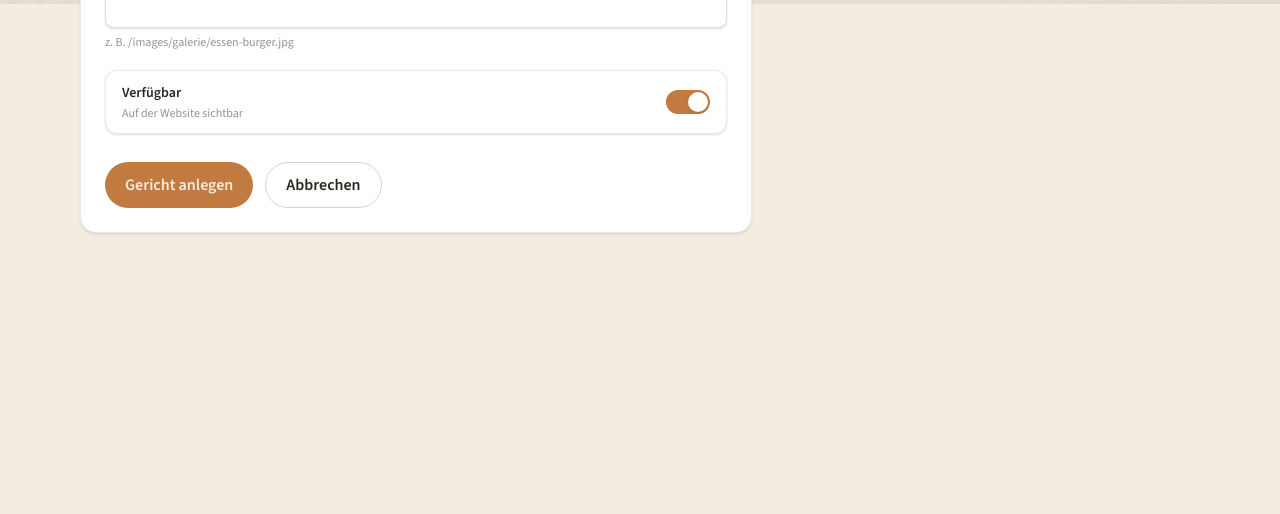
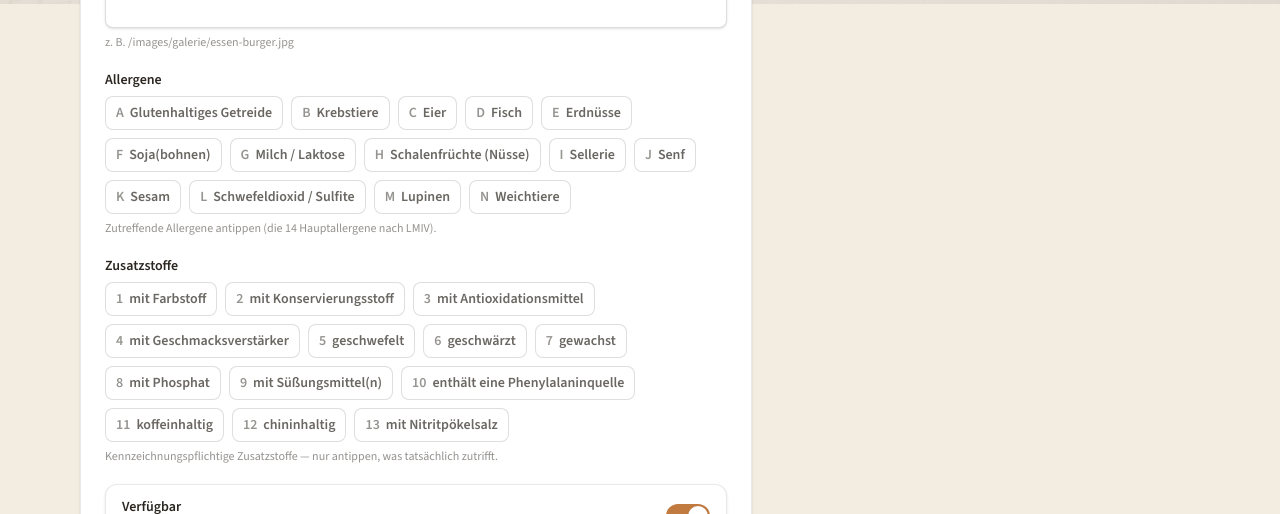
Before and after one commit to nineh90/das_landhaus, a Next.js app: page /admin/speisekarte/neu in a window 1280 px wide. Shown: the part 796-1310 px from the top of the page. Before the commit the page ends 1061 px from the top, so only its background shows below. Built offline with nearby package versions, Linux system fonts and the light colour scheme; no server answers; the database is empty.

Commit message:
Alergen Feautre Admin Panel

```diff
--- a/app/(admin)/admin/(app)/speisekarte/[id]/page.tsx
+++ b/app/(admin)/admin/(app)/speisekarte/[id]/page.tsx
@@ -35,6 +35,8 @@ export default async function GerichtBearbeitenSeite({
             verfuegbar: gericht.verfuegbar,
             bild: gericht.bild ?? "",
             reihenfolge: gericht.reihenfolge,
+            allergene: gericht.allergene as never,
+            zusatzstoffe: gericht.zusatzstoffe as never,
           }}
         />
       </Karte>
--- a/app/(admin)/admin/(app)/speisekarte/actions.ts
+++ b/app/(admin)/admin/(app)/speisekarte/actions.ts
@@ -43,6 +43,8 @@ function aufbereiten(d: ReturnType<typeof gerichtSchema.parse>) {
     verfuegbar: d.verfuegbar,
     bild: d.bild?.trim() || null,
     reihenfolge: d.reihenfolge,
+    allergene: d.allergene,
+    zusatzstoffe: d.zusatzstoffe,
   };
 }
 
--- a/components/admin/GerichtFormular.tsx
+++ b/components/admin/GerichtFormular.tsx
@@ -5,7 +5,7 @@ import { useRouter } from "next/navigation";
 import { useForm } from "react-hook-form";
 import { zodResolver } from "@hookform/resolvers/zod";
 import { z } from "zod";
-import { gerichtSchema, GERICHT_BEREICHE } from "@/lib/schemas";
+import { gerichtSchema, GERICHT_BEREICHE, ALLERGENE, ZUSATZSTOFFE } from "@/lib/schemas";
 import {
   Feld,
   Schalter,
@@ -45,6 +45,8 @@ export default function GerichtFormular({
   const {
     register,
     handleSubmit,
+    watch,
+    setValue,
     formState: { errors, isSubmitting },
   } = useForm<Eingabe, unknown, Ausgabe>({
     resolver: zodResolver(gerichtSchema),
@@ -57,9 +59,23 @@ export default function GerichtFormular({
       verfuegbar: true,
       bild: "",
       reihenfolge: 0,
+      allergene: [],
+      zusatzstoffe: [],
       ...standard,
     },
   });
+
+  // Allergene/Zusatzstoffe werden als String-Arrays gepflegt (Chip-Auswahl statt
+  // klassischem Input) — daher watch/setValue statt register.
+  const allergene = watch("allergene") ?? [];
+  const zusatzstoffe = watch("zusatzstoffe") ?? [];
+  const umschalten = (feld: "allergene" | "zusatzstoffe", code: string) => {
+    const aktuell = (feld === "allergene" ? allergene : zusatzstoffe) as string[];
+    const neu = aktuell.includes(code)
+      ? aktuell.filter((c) => c !== code)
+      : [...aktuell, code];
+    setValue(feld, neu as never, { shouldDirty: true });
+  };
 
   const onSubmit = handleSubmit(async (werte) => {
     setServerFehler(undefined);
@@ -149,6 +165,62 @@ export default function GerichtFormular({
         <input id="bild" className={inputKlasse} {...register("bild")} />
       </Feld>
 
+      <Feld
+        label="Allergene"
+        hint="Zutreffende Allergene antippen (die 14 Hauptallergene nach LMIV)."
+      >
+        <div className="flex flex-wrap gap-2">
+          {ALLERGENE.map((a) => {
+            const aktiv = allergene.includes(a.code);
+            return (
+              <button
+                key={a.code}
+                type="button"
+                onClick={() => umschalten("allergene", a.code)}
+                aria-pressed={aktiv}
+                title={a.label}
+                className={`inline-flex items-center gap-1.5 rounded-lg border px-2.5 py-1.5 text-sm font-semibold transition-colors ${
+                  aktiv
+                    ? "border-akzent bg-akzent text-creme"
+                    : "border-tinte/15 bg-white text-tinte/70 hover:border-akzent"
+                }`}
+              >
+                <span className="opacity-70">{a.kuerzel}</span>
+                <span>{a.label}</span>
+              </button>
+            );
+          })}
+        </div>
+      </Feld>
+
+      <Feld
+        label="Zusatzstoffe"
+        hint="Kennzeichnungspflichtige Zusatzstoffe — nur antippen, was tatsächlich zutrifft."
+      >
+        <div className="flex flex-wrap gap-2">
+          {ZUSATZSTOFFE.map((z) => {
+            const aktiv = zusatzstoffe.includes(z.code);
+            return (
+              <button
+                key={z.code}
+                type="button"
+                onClick={() => umschalten("zusatzstoffe", z.code)}
+                aria-pressed={aktiv}
+                title={z.label}
+                className={`inline-flex items-center gap-1.5 rounded-lg border px-2.5 py-1.5 text-sm font-semibold transition-colors ${
+                  aktiv
+                    ? "border-akzent bg-akzent text-creme"
+                    : "border-tinte/15 bg-white text-tinte/70 hover:border-akzent"
+                }`}
+              >
+                <span className="opacity-70">{z.kuerzel}</span>
+                <span>{z.label}</span>
+              </button>
+            );
+          })}
+        </div>
+      </Feld>
+
       <Schalter
         label="Verfügbar"
         beschreibung="Auf der Website sichtbar"
--- a/lib/content.ts
+++ b/lib/content.ts
@@ -32,6 +32,8 @@ function zuGericht(g: PrismaGericht): Gericht {
     verfuegbar: g.verfuegbar,
     bild: g.bild,
     reihenfolge: g.reihenfolge,
+    allergene: g.allergene,
+    zusatzstoffe: g.zusatzstoffe,
   };
 }
 
--- a/lib/data/gerichte.ts
+++ b/lib/data/gerichte.ts
@@ -13,7 +13,10 @@ import type { Gericht } from "@/types";
  * `kategorie` steuert die Gruppierung, `reihenfolge` die Sortierung innerhalb
  * einer Kategorie. Die Kategorie-Reihenfolge ist in lib/content.ts hinterlegt.
  */
-export const gerichte: Gericht[] = [
+// Allergene/Zusatzstoffe sind hier bewusst NICHT erfasst (Erhebung erfolgt im
+// Admin). Beim Seed greifen die DB-Defaults (leere Arrays), daher aus dem Typ
+// ausgeklammert statt in jedem Eintrag mitzuführen.
+export const gerichte: Omit<Gericht, "allergene" | "zusatzstoffe">[] = [
   // ======================= RESTAURANT =======================
 
   // ---------- Antipasti ----------
--- a/lib/schemas.ts
+++ b/lib/schemas.ts
@@ -32,6 +32,51 @@ export type PasswortAendernFormular = z.input<typeof passwortAendernSchema>;
 
 export const GERICHT_BEREICHE = ["restaurant", "imbiss"] as const;
 
+/**
+ * Die 14 Hauptallergene (LMIV/EU 1169/2011, Anhang II) und die
+ * kennzeichnungspflichtigen Zusatzstoffe. `code` wird sprachneutral in der DB
+ * gespeichert; `label` ist der deutsche Anzeigename (später via Wörterbuch
+ * übersetzbar), `kuerzel` das Karten-Kürzel (A–N bzw. 1–13).
+ */
+export const ALLERGENE = [
+  { code: "glutenhaltiges_getreide", kuerzel: "A", label: "Glutenhaltiges Getreide" },
+  { code: "krebstiere", kuerzel: "B", label: "Krebstiere" },
+  { code: "eier", kuerzel: "C", label: "Eier" },
+  { code: "fisch", kuerzel: "D", label: "Fisch" },
+  { code: "erdnuesse", kuerzel: "E", label: "Erdnüsse" },
+  { code: "soja", kuerzel: "F", label: "Soja(bohnen)" },
+  { code: "milch", kuerzel: "G", label: "Milch / Laktose" },
+  { code: "schalenfruechte", kuerzel: "H", label: "Schalenfrüchte (Nüsse)" },
+  { code: "sellerie", kuerzel: "I", label: "Sellerie" },
+  { code: "senf", kuerzel: "J", label: "Senf" },
+  { code: "sesam", kuerzel: "K", label: "Sesam" },
+  { code: "schwefeldioxid_sulfite", kuerzel: "L", label: "Schwefeldioxid / Sulfite" },
+  { code: "lupinen", kuerzel: "M", label: "Lupinen" },
+  { code: "weichtiere", kuerzel: "N", label: "Weichtiere" },
+] as const;
+
+export const ZUSATZSTOFFE = [
+  { code: "farbstoff", kuerzel: "1", label: "mit Farbstoff" },
+  { code: "konservierungsstoff", kuerzel: "2", label: "mit Konservierungsstoff" },
+  { code: "antioxidationsmittel", kuerzel: "3", label: "mit Antioxidationsmittel" },
+  { code: "geschmacksverstaerker", kuerzel: "4", label: "mit Geschmacksverstärker" },
+  { code: "geschwefelt", kuerzel: "5", label: "geschwefelt" },
+  { code: "geschwaerzt", kuerzel: "6", label: "geschwärzt" },
+  { code: "gewachst", kuerzel: "7", label: "gewachst" },
+  { code: "phosphat", kuerzel: "8", label: "mit Phosphat" },
+  { code: "suessungsmittel", kuerzel: "9", label: "mit Süßungsmittel(n)" },
+  { code: "phenylalaninquelle", kuerzel: "10", label: "enthält eine Phenylalaninquelle" },
+  { code: "koffeinhaltig", kuerzel: "11", label: "koffeinhaltig" },
+  { code: "chininhaltig", kuerzel: "12", label: "chininhaltig" },
+  { code: "nitritpoekelsalz", kuerzel: "13", label: "mit Nitritpökelsalz" },
+] as const;
+
+export type AllergenCode = (typeof ALLERGENE)[number]["code"];
+export type ZusatzstoffCode = (typeof ZUSATZSTOFFE)[number]["code"];
+
+const ALLERGEN_CODES = ALLERGENE.map((a) => a.code) as [AllergenCode, ...AllergenCode[]];
+const ZUSATZSTOFF_CODES = ZUSATZSTOFFE.map((z) => z.code) as [ZusatzstoffCode, ...ZusatzstoffCode[]];
+
 // Kategorien sind bewusst FREI wählbar (keine feste Liste): Die Speisekarte
 // entwickelt sich, und der Betreiber soll Kategorien selbst anlegen und
 // umbenennen können. Das Formular schlägt die bereits vorhandenen Kategorien
@@ -48,6 +93,8 @@ export const gerichtSchema = z.object({
   verfuegbar: z.boolean().default(true),
   bild: z.string().trim().max(500).optional().default(""),
   reihenfolge: z.number().int("Ganze Zahl erwartet.").min(0).max(9999).default(0),
+  allergene: z.array(z.enum(ALLERGEN_CODES)).default([]),
+  zusatzstoffe: z.array(z.enum(ZUSATZSTOFF_CODES)).default([]),
 });
 export type GerichtFormular = z.input<typeof gerichtSchema>;
 
--- a/messages/de.json
+++ b/messages/de.json
@@ -32,7 +32,7 @@
   },
   "kontakt": {
     "reservierenTitel": "Tisch reservieren",
-    "reservierenText": "Reservierungen nehmen wir gern telefonisch oder per WhatsApp entgegen.",
+    "reservierenText": "Reservierungen und Anfragen nehmen wir gern entgegen — schreib uns einfach.",
     "anrufen": "Anrufen",
     "whatsapp": "Per WhatsApp schreiben",
     "email": "E-Mail schreiben"
--- a/messages/en.json
+++ b/messages/en.json
@@ -28,7 +28,7 @@
   },
   "kontakt": {
     "reservierenTitel": "Reserve a table",
-    "reservierenText": "We're happy to take your reservation by phone or WhatsApp.",
+    "reservierenText": "We're happy to take your reservations and enquiries — just drop us a line.",
     "anrufen": "Call",
     "whatsapp": "Message us on WhatsApp",
     "email": "Send us an email"
--- a/messages/nl.json
+++ b/messages/nl.json
@@ -28,7 +28,7 @@
   },
   "kontakt": {
     "reservierenTitel": "Een tafel reserveren",
-    "reservierenText": "We nemen je reservering graag telefonisch of via WhatsApp aan.",
+    "reservierenText": "Reserveringen en aanvragen nemen we graag aan — stuur ons gerust een bericht.",
     "anrufen": "Bellen",
     "whatsapp": "Stuur ons een WhatsApp",
     "email": "Stuur ons een e-mail"
--- a/package.json
+++ b/package.json
@@ -4,7 +4,7 @@
   "private": true,
   "scripts": {
     "dev": "next dev",
-    "build": "next build",
+    "build": "prisma migrate deploy && next build",
     "start": "next start",
     "lint": "eslint",
     "postinstall": "prisma generate",
--- a/types/index.ts
+++ b/types/index.ts
@@ -21,6 +21,8 @@ export interface Gericht {
   verfuegbar: boolean;
   bild: string | null;
   reihenfolge: number;
+  allergene: string[]; // sprachneutrale Codes, siehe ALLERGENE in lib/schemas.ts
+  zusatzstoffe: string[]; // sprachneutrale Codes, siehe ZUSATZSTOFFE in lib/schemas.ts
 }
 
 export interface Event {
```
Also changed, not shown: 3 other files (tests, documents, lock files or other folders).
